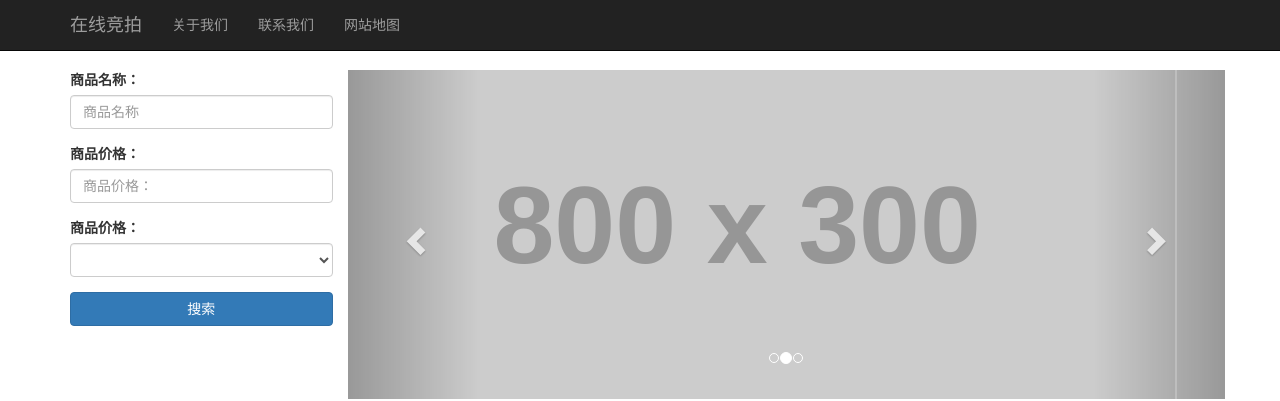
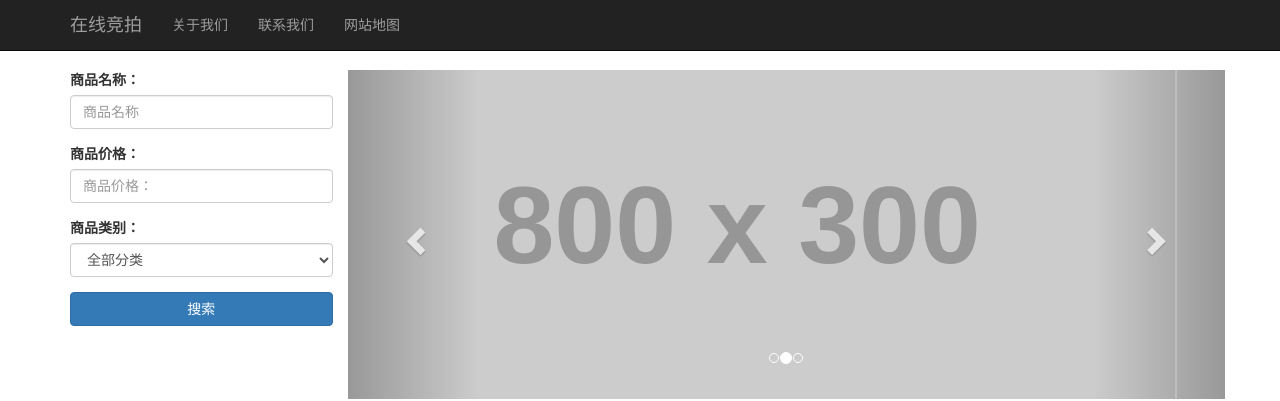
Before and after one commit to aYangLi/ng-auction, an Angular app: page / in a window 1280 px wide. Shown: the top 401 px of the page. Built offline with nearby package versions, Linux system fonts and the light colour scheme.

Commit message:
angular 表单处理 模板式表单和响应式表单；

```diff
--- a/src/app/search/search.component.html
+++ b/src/app/search/search.component.html
@@ -1,15 +1,24 @@
-<form [formGroup]="formModel" name="searchForm" role="form">
-  <div class="form-group">
+<form [formGroup]="formModel" (ngSubmit)="onSearch()" name="searchForm" novalidate>
+  <div class="form-group" [class.has-error]="formModel.hasError('minlength','title')">
     <label for="productTitle">商品名称：</label>
-    <input type="text" id="productTitle" placeholder="商品名称" class="form-control">
+    <input formControlName="title" type="text" id="productTitle" placeholder="商品名称" class="form-control">
+    <span class="help-block" [class.hidden]="!formModel.hasError('minlength','title')">
+      请至少输入3个字
+    </span>
+  </div>
+  <div class="form-group" [class.has-error]="formModel.hasError('positiveNumber','price')">
+    <label for="productPrice">商品价格：</label>
+    <input formControlName="price" type="number" id="productPrice" placeholder="商品价格：" class="form-control">
+    <span class="help-block" [class.hidden]="!formModel.hasError('positiveNumber','price')">
+      请输入正数
+    </span>
   </div>
   <div class="form-group">
-    <label for="productPrice">商品价格：</label>
-    <input type="text" id="productPrice" placeholder="商品价格：" class="form-control">
-  </div>
-  <div class="form-group">
-    <label for="productCategory">商品价格：</label>
-    <select id="productCategory" class="form-control"></select>
+    <label for="productCategory">商品类别：</label>
+    <select formControlName="category" type="text" name="productCategory"  id="productCategory" placeholder="商品类别" class="form-control">
+      <option value="-1">全部分类</option>
+      <option *ngFor="let category of categories">{{category}}</option>
+    </select>
   </div>
   <div class="form-group">
     <button type="submit" class="btn btn-primary btn-block">搜索</button>
--- a/src/app/search/search.component.ts
+++ b/src/app/search/search.component.ts
@@ -11,6 +11,8 @@
 
   formModel: FormGroup;
 
+  categories: string[];
+
   constructor(
     private productService: ProductService
   ) {
@@ -23,6 +25,7 @@
   }
 
   ngOnInit() {
+    this.categories = this.productService.getAllCategorires();
   }
 
   positiveNumberValidator(control: FormControl): any {
@@ -38,9 +41,9 @@
   }
 
   onSearch() {
-    // if(this.formModel.valid) {
-    //   this.productService.searchEvent.emit(this.formModel.value)
-    // }
+    if (this.formModel.valid) {
+      this.productService.searchEvent.emit(this.formModel.value);
+    }
   }
 
 }
--- a/src/app/shared/product.service.ts
+++ b/src/app/shared/product.service.ts
@@ -1,7 +1,9 @@
-import { Injectable } from '@angular/core';
+import { Injectable, EventEmitter } from '@angular/core';
 
 @Injectable()
 export class ProductService {
+
+  searchEvent: EventEmitter<ProductSearchParams> = new EventEmitter();
 
   private products: Product[] = [
     new Product(1, '第1个商品', 1.99, 3.5 , '这事第1个商品，', ['电子产品', '硬件设备']),
@@ -21,6 +23,10 @@
   ];
 
   constructor() { }
+
+  getAllCategorires (): string[] {
+    return ['电子产品', '硬件设备', '图书'];
+  }
   getProducts(): Product[] {
     return this.products;
   }
@@ -58,3 +64,11 @@
 
   }
 }
+
+export class ProductSearchParams {
+  constructor(
+    public title: string,
+    public price: number,
+    public category: string
+  ){}
+}
```
